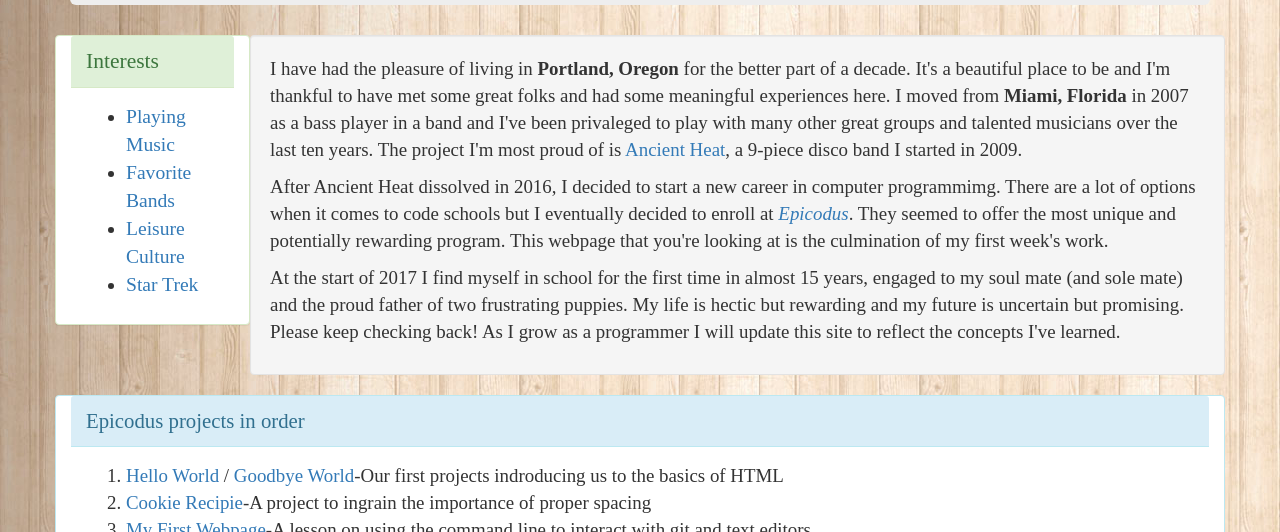
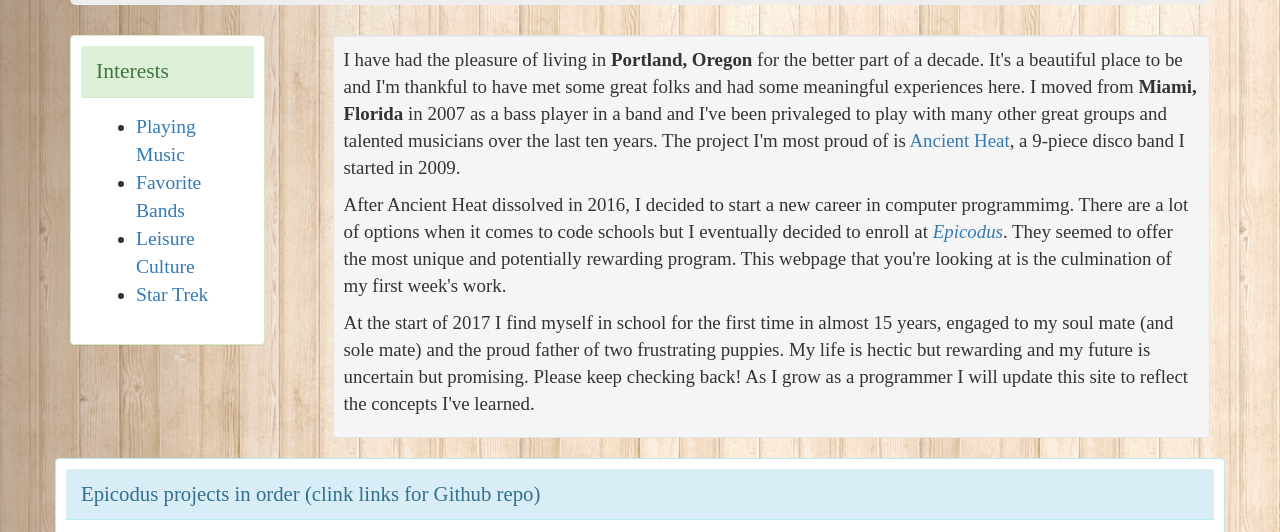
Before and after one commit to Brendangrubb/portfolio, a plain HTML site: page index.html in a window 1280 px wide. Shown: the part 235-767 px from the top of the page. Drawn offline with Linux system fonts and the light colour scheme.

Commit message:
finish index.html margins, padding

```diff
--- a/css/styles.css
+++ b/css/styles.css
@@ -14,23 +14,29 @@ body {
   transform: rotate(90deg);
   margin-top: -3%
 }
+
+.interests {
+  padding: 10px;
+  margin-left: 15px;
+  font-size: 140%;
+}
+
+.medfnt {
+  font-size: 110%
+}
+
 .about-me {
-
+  float: right;
+  padding: 10px;
+  margin-right: 15px;
   font-size: 135%;
 }
 
 .projects {
+  padding: 10px;
   font-size: 135%;
-}
-
-.interests {
-  font-size: 140%;
 }
 
 .cities {
   font-weight: bold;
 }
-
-.medfnt {
-  font-size: 110%
-}
--- a/index.html
+++ b/index.html
@@ -30,7 +30,7 @@
           </div>
         </div>
 
-        <div  class="col-md-10 well about-me">
+        <div  class="col-md-9 well about-me">
           <p>I have had the pleasure of living in <span class="cities">Portland, Oregon</span> for the better part of a decade. It's a beautiful place to be and I'm thankful to have met some great folks and had some meaningful experiences here. I moved from <span class="cities">Miami, Florida</span> in 2007 as a bass player in a band and I've been privaleged to play with many other great groups and talented musicians over the last ten years. The project I'm most proud of is <a href="http://www.ancientheatdisco.com">Ancient Heat</a>, a 9-piece disco band I started in 2009.</p>
 
           <p>After Ancient Heat dissolved in 2016, I decided to start a new career in computer programmimg. There are a lot of options when it comes to code schools but I eventually decided to enroll at <em><a href="https://www.epicodus.com/">Epicodus</a></em>. They seemed to offer the most unique and potentially rewarding program. This webpage that you're looking at is the culmination of my first week's work.</p>
@@ -44,7 +44,7 @@
       <div class="row">
         <div class=" col-md-12 projects panel panel-info">
           <div class="panel-heading">
-            <p class="panel-title medfnt">Epicodus projects in order</h3>
+            <p class="panel-title medfnt">Epicodus projects in order (clink links for Github repo)</h3>
           </div>
           <div class="panel-body">
             <ol>
@@ -65,11 +65,6 @@
         </div>
       </div>
 
-
-
-
-
-
     </div>
   </body>
 </html>
```
